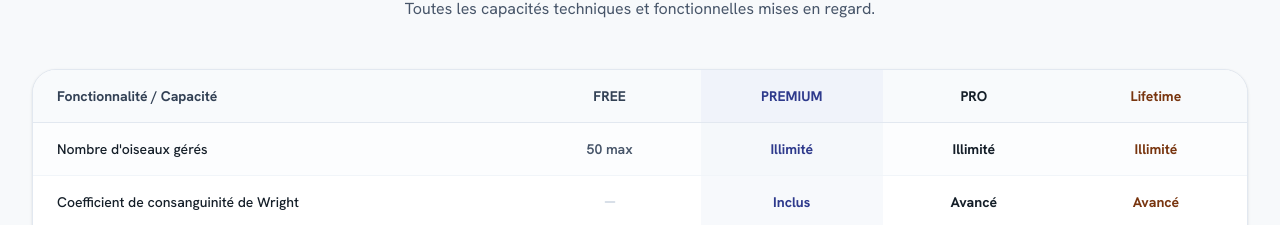
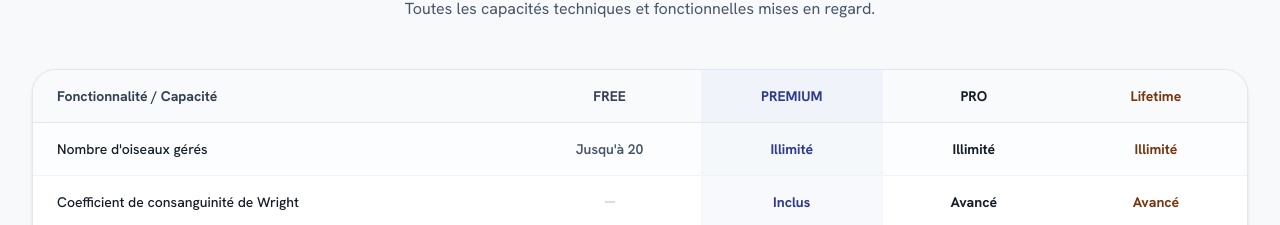
Before and after one commit to medaymenkanzari-droid/Bird-Academy, a React (Vite) app: page / in a window 1280 px wide. Shown: the part 7178-7403 px from the top of the page. Built offline with nearby package versions, Linux system fonts and the light colour scheme.

Commit message:
fix(ux): align free plan bird limit messaging

```diff
--- a/src/features/commercial-website/components/sections/ComparisonTableSection.tsx
+++ b/src/features/commercial-website/components/sections/ComparisonTableSection.tsx
@@ -15,7 +15,7 @@ export const ComparisonTableSection: React.FC = () => {
   const rows = [
     {
       feature: t('pricing.rowBirdsQuota'),
-      free: '50 max',
+      free: t('pricing.rowBirdsQuotaValFree'),
       premium: 'Illimité',
       pro: 'Illimité',
       lifetime: 'Illimité',
--- a/src/features/commercial-website/components/sections/FAQAccordionSection.tsx
+++ b/src/features/commercial-website/components/sections/FAQAccordionSection.tsx
@@ -42,7 +42,7 @@ export const FAQ_ITEMS: (FAQItem & { categoryType: 'licensing' | 'genetics' | 's
     category: 'pricing',
     categoryType: 'licensing',
     questionKey: 'Quelle est la différence principale entre les éditions FREE, PREMIUM et PRO ?',
-    answerKey: 'L\'édition FREE permet de gérer jusqu\'à 50 oiseaux avec les fonctions de base. PREMIUM débloque un nombre illimité d\'oiseaux, le calcul de consanguinité de Wright et 100 requêtes avec l\'Assistant local par jour sur 1 appareil. PRO offre le moteur Bird Intelligence expert complet, l\'Assistant local illimité et une licence mono-appareil.',
+    answerKey: 'L\'édition FREE permet de gérer jusqu\'à 20 oiseaux avec les fonctions de base. PREMIUM débloque un nombre illimité d\'oiseaux, le calcul de consanguinité de Wright et 100 requêtes avec l\'Assistant local par jour sur 1 appareil. PRO offre le moteur Bird Intelligence expert complet, l\'Assistant local illimité et une licence mono-appareil.',
   },
   {
     id: 'faq-upgrade',
```
